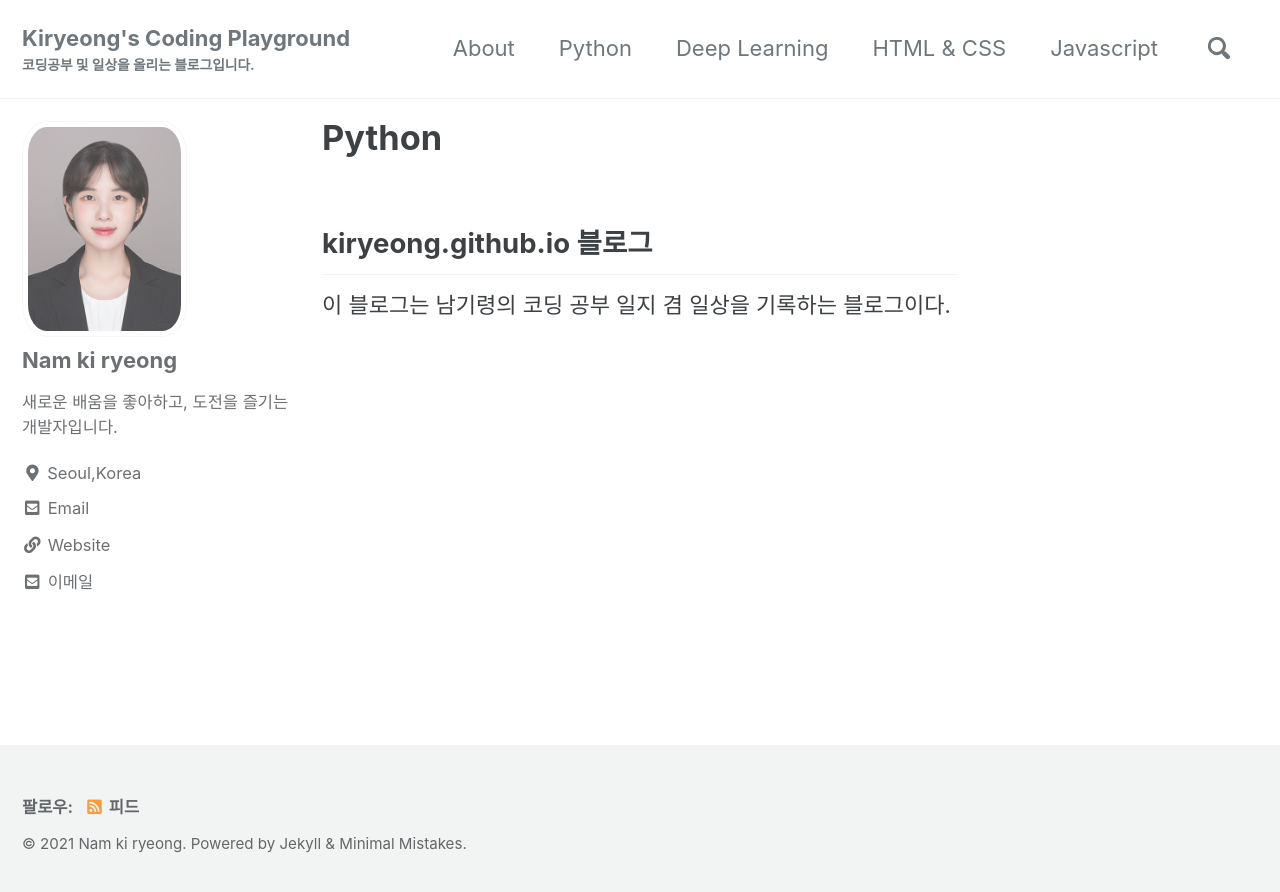
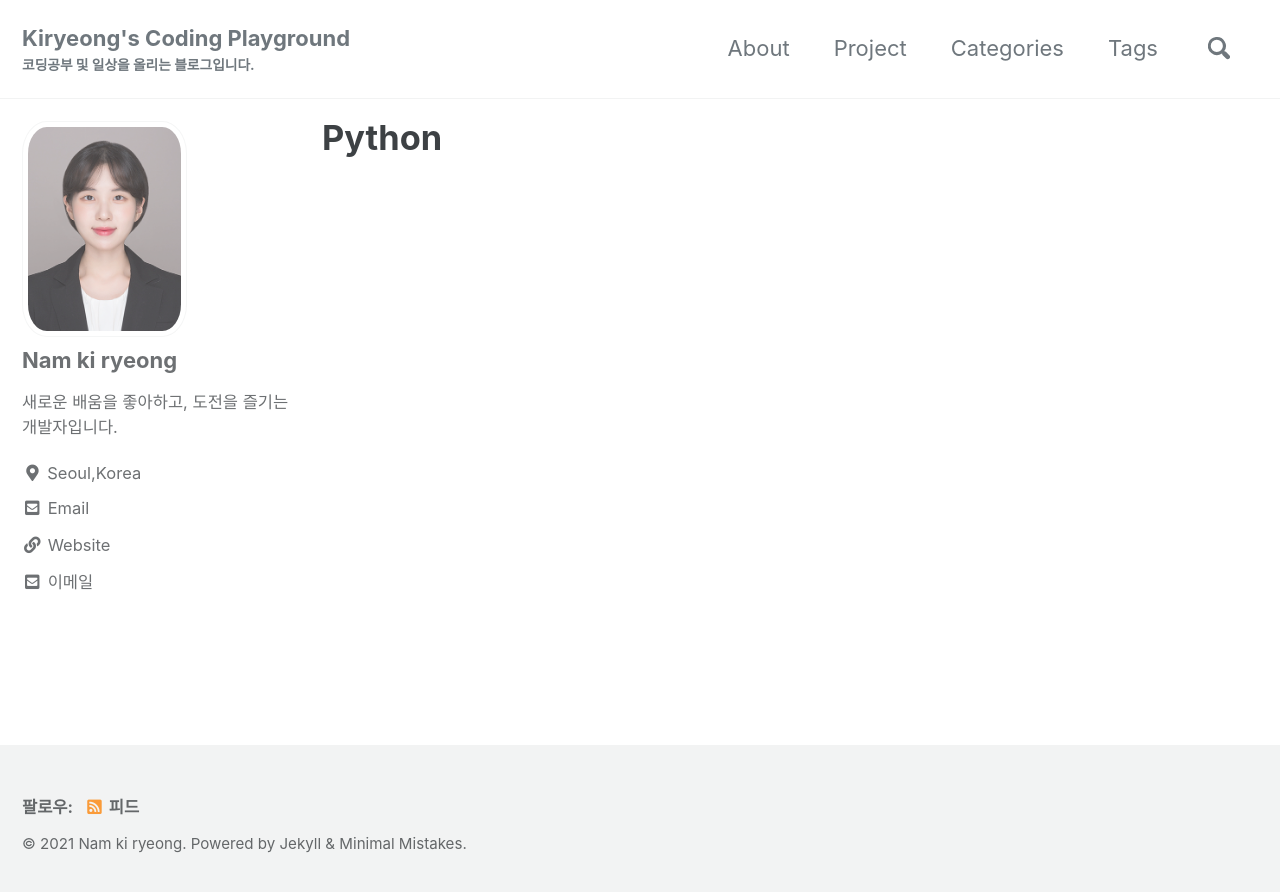
Before and after one commit to kiryeong/kiryeong.github.io, a Jekyll site: the page built from _pages/python.md, in a window 1280 px wide. Shown: the top 892 px of the page. Built offline with Jekyll 4.4.1, drawn with Linux system fonts in a browser that asks for light colours; cached includes are drawn as plain includes.

Commit message:
github blog

```diff
--- a/_data/navigation.yml
+++ b/_data/navigation.yml
@@ -2,14 +2,13 @@
 main:
   - title: "About"
     url: /about/
-  - title: "Python"
-    url : /python/
-  - title: "Deep Learning"
-    url : /deeplearning/
-  - title: "HTML & CSS"
-    url : /htmlcss/
-  - title: "Javascript"
-    url : /javascript/
+  - title: "Project"
+    url : /project/
+  - title: "Categories"
+    url : /categories/
+  - title: "Tags"
+    url : /tags/
+
 
   # - title: "About"
   #   url: https://mmistakes.github.io/minimal-mistakes/about/
--- a/_pages/python.md
+++ b/_pages/python.md
@@ -1,9 +1,7 @@
 ---
 title: "Python"
-permalink: /python/
-layout: single
+permalink: /categories/python/
+layout : category
+author_profile: true
+taxonomy : python
 ---
-
-## kiryeong.github.io 블로그
-
-이 블로그는 남기령의 코딩 공부 일지 겸 일상을 기록하는 블로그이다.
```
Also changed, not shown: _pages/category-archive.md (+6 -0 lines).
